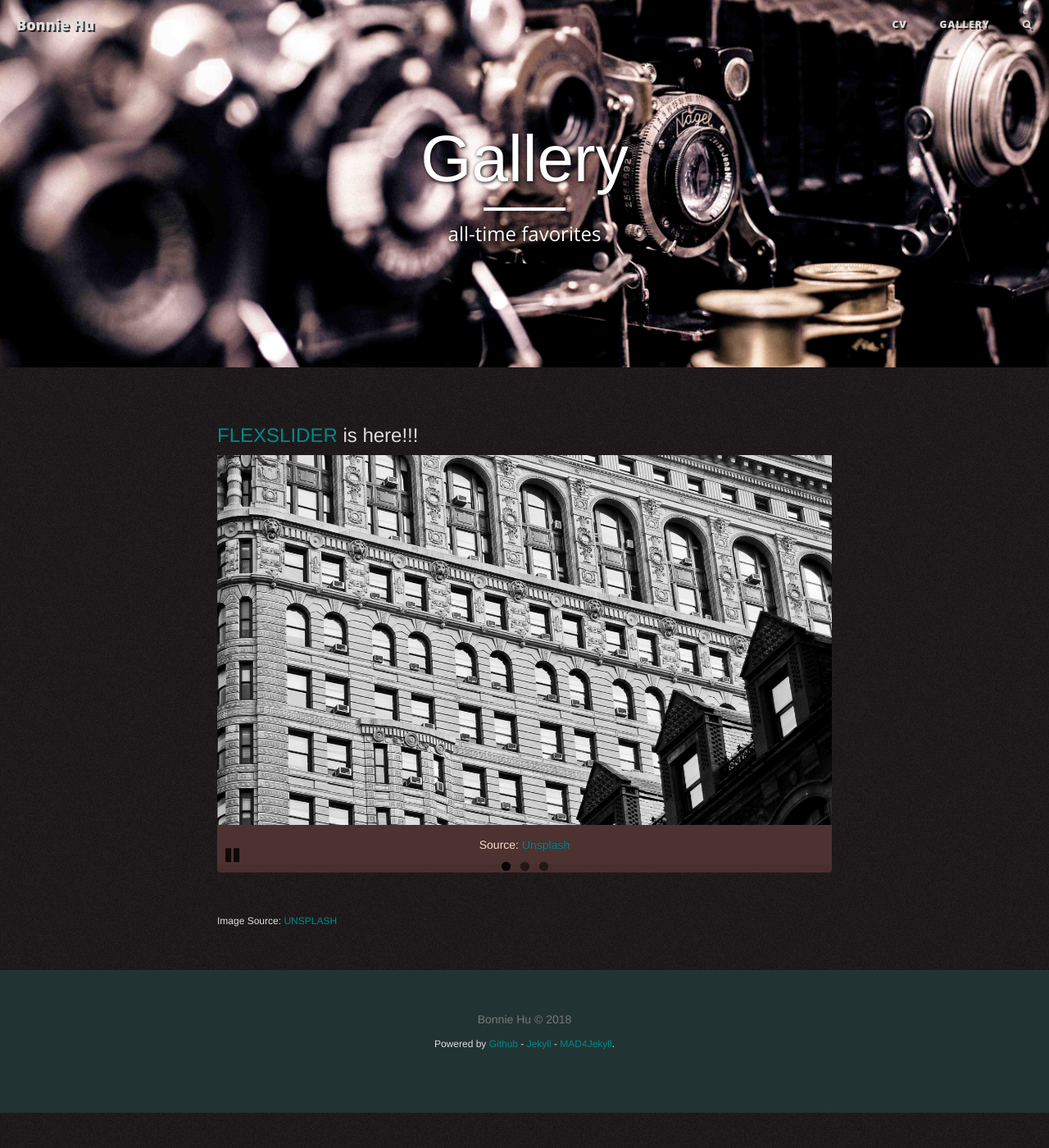
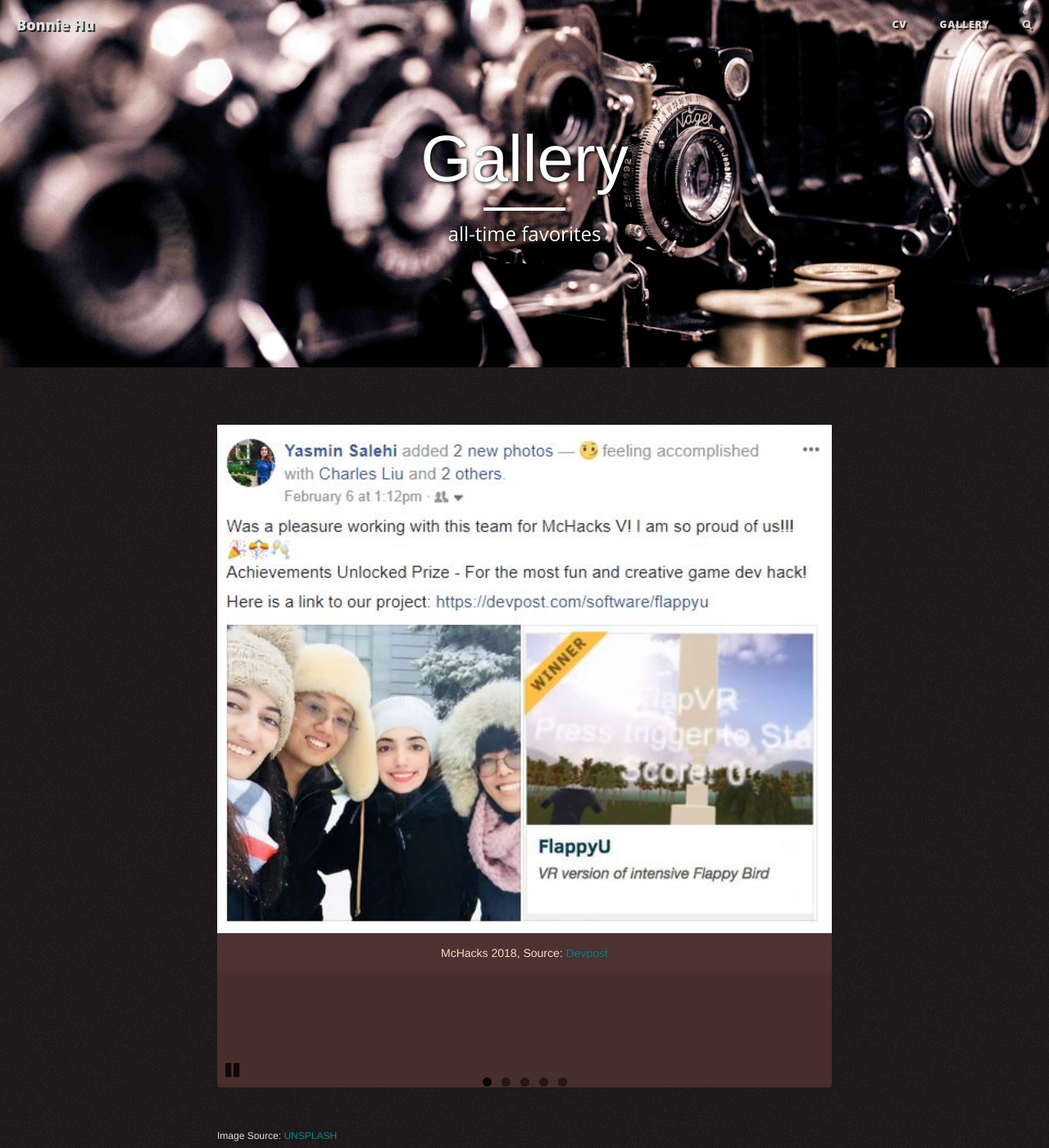
Before and after one commit to Bonnie970/Bonnie970.github.io, a Jekyll site: the page built from pages/gallery/index.html, in a window 1280 px wide and 1400 px high. Shown: the whole window at 82% size. Built offline with Jekyll 4.4.1, drawn with Linux system fonts in a browser that asks for light colours; nearby versions of some CDN libraries.

Commit message:
Update index.html

```diff
--- a/pages/gallery/index.html
+++ b/pages/gallery/index.html
@@ -10,7 +10,7 @@ permalink: /gallery/
 <head>
 	<meta content="charset=utf-8">
 
-<h3><a href="http://flexslider.woothemes.com/basic-slider-with-caption.html">FLEXSLIDER</a> is here!!!</h3>
+<h3></h3>
 
 <!-- CSS -->
 	<link rel="stylesheet" href="../assets/libs/css/flexslider.css" type="text/css" media="screen" />
@@ -23,16 +23,24 @@ permalink: /gallery/
 	<div class="flexslider">
    <ul class="slides">
     <li>
-      <img src="{{root_url}}/assets/owner/slider/bg1.jpg" />
-<p class="flex-caption">Source: <a href="https://unsplash.com/">Unsplash</a></p>
+      <img src="{{root_url}}/assets/owner/slider/flappyu.JPG" />
+<p class="flex-caption">McHacks 2018, Source: <a href="https://devpost.com/software/flappyu">Devpost</a></p>
     </li>
     <li>
-      <img src="{{root_url}}/assets/owner/slider/bg2.jpg" />
-<p class="flex-caption">Source: <a href="https://unsplash.com/">Unsplash</a></p>
+      <img src="{{root_url}}/assets/owner/slider/graduate.jpg" />
+<p class="flex-caption">Graduated from McGill Undergrad Electrical Engineering</p>
     </li>
     <li>
-      <img src="{{root_url}}/assets/owner/slider/bg3.jpg" />
-<p class="flex-caption">Source: <a href="https://unsplash.com/">Unsplash</a></p>
+      <img src="{{root_url}}/assets/owner/slider/mtl1.jpg" />
+<p class="flex-caption">Dinner at <a href="http://www.kinka.com/canada/menu/index.php#montreal_menu">Kinka Izakaya</a></p>
+    </li>
+    <li>
+      <img src="{{root_url}}/assets/owner/slider/conuhack.jpg" />
+<p class="flex-caption">ConUHack 2017 <a href="https://devpost.com/software/giftyme">GiftyMe</a></p>
+    </li>
+    <li>
+      <img src="{{root_url}}/assets/owner/slider/mchack2016.jpg" />
+<p class="flex-caption">McHacks 2016 <a href="https://devpost.com/software/smartnote">SmartNote</a></p>
     </li>
       </ul>
 </div>
```
